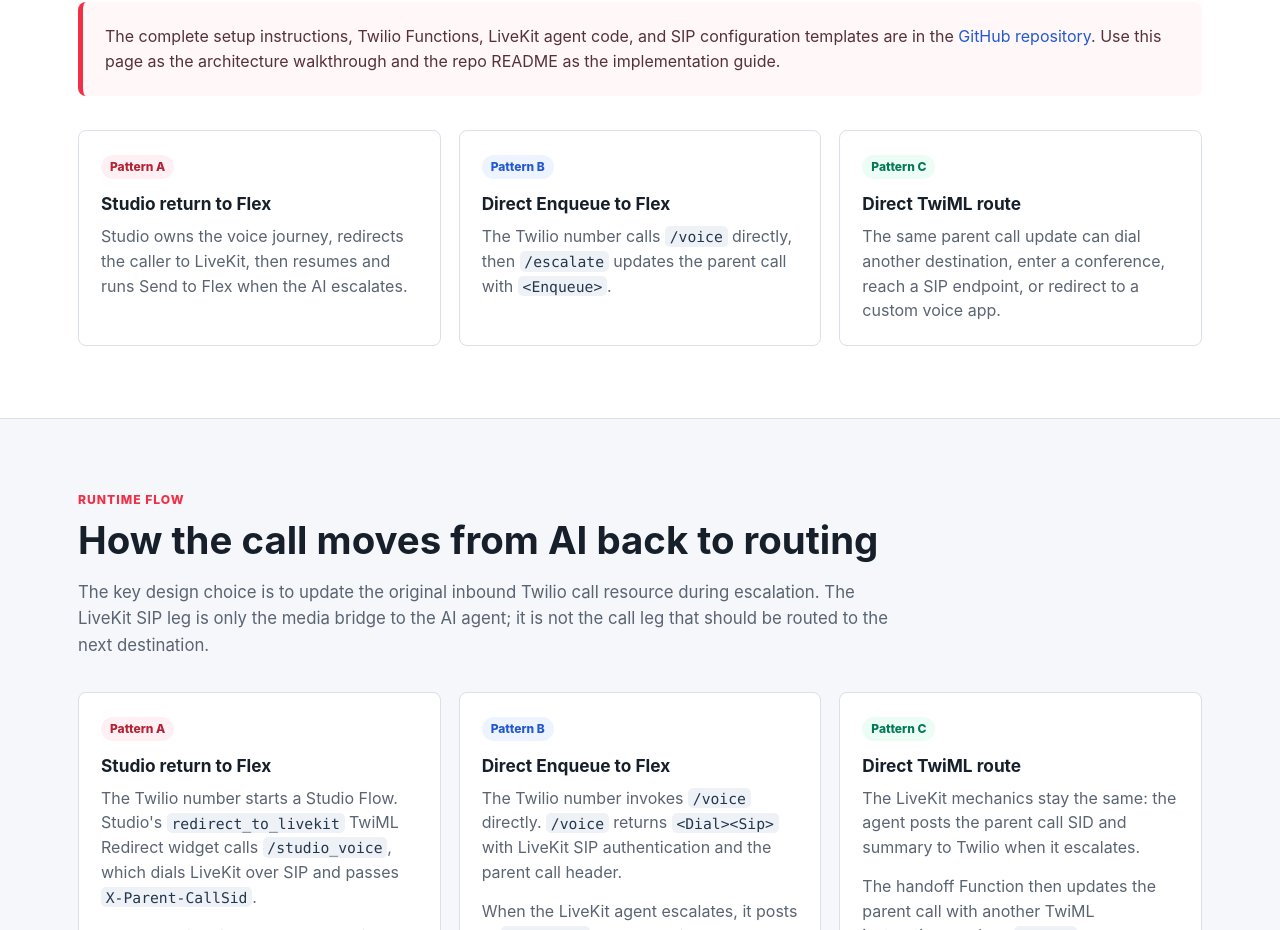
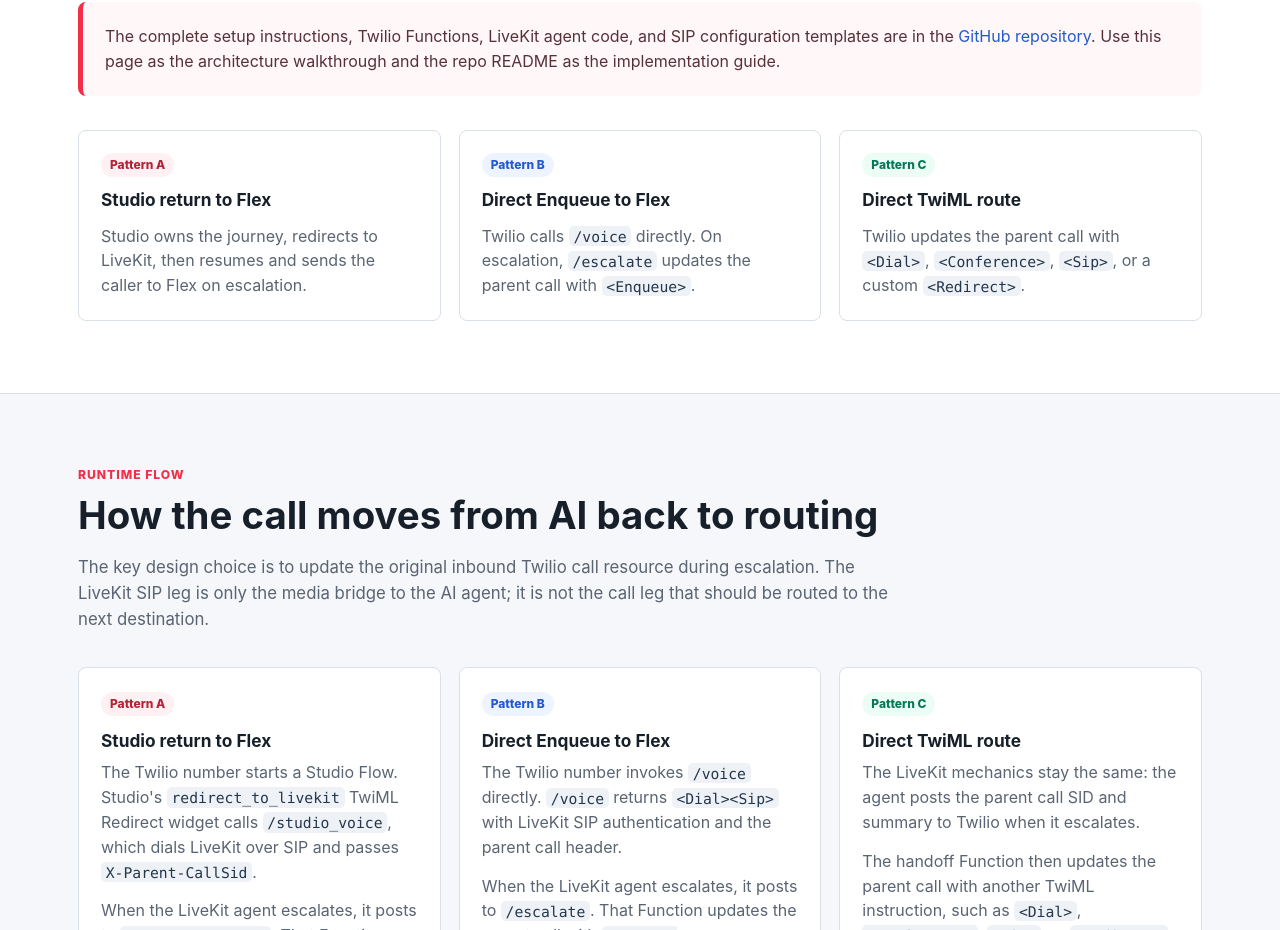
Before and after one commit to rbangueses/twilio-livekit-call-handoff-blueprint, a plain HTML site: page index.html in a window 1280 px wide. Shown: the part 1017-1947 px from the top of the page. Drawn offline with Linux system fonts and the light colour scheme.

Commit message:
Align overview pattern cards

```diff
--- a/index.html
+++ b/index.html
@@ -227,6 +227,27 @@
 
       .card p + p {
         margin-top: 14px;
+      }
+
+      .overview-patterns .card {
+        display: grid;
+        grid-template-rows: 24px auto 1fr;
+        align-content: start;
+        gap: 14px;
+      }
+
+      .overview-patterns .badge {
+        justify-self: start;
+        margin-bottom: 0;
+      }
+
+      .overview-patterns .card h3 {
+        margin: 0;
+      }
+
+      .overview-patterns .card p {
+        max-width: 31ch;
+        line-height: 1.55;
       }
 
       .badge {
@@ -525,20 +546,20 @@
             </p>
           </div>
 
-          <div class="grid three">
+          <div class="grid three overview-patterns">
             <div class="card">
               <span class="badge">Pattern A</span>
               <h3>Studio return to Flex</h3>
               <p>
-                Studio owns the voice journey, redirects the caller to LiveKit,
-                then resumes and runs Send to Flex when the AI escalates.
+                Studio owns the journey, redirects to LiveKit, then resumes and
+                sends the caller to Flex on escalation.
               </p>
             </div>
             <div class="card">
               <span class="badge blue">Pattern B</span>
               <h3>Direct Enqueue to Flex</h3>
               <p>
-                The Twilio number calls <code>/voice</code> directly, then
+                Twilio calls <code>/voice</code> directly. On escalation,
                 <code>/escalate</code> updates the parent call with
                 <code>&lt;Enqueue&gt;</code>.
               </p>
@@ -547,9 +568,9 @@
               <span class="badge teal">Pattern C</span>
               <h3>Direct TwiML route</h3>
               <p>
-                The same parent call update can dial another destination,
-                enter a conference, reach a SIP endpoint, or redirect to a
-                custom voice app.
+                Twilio updates the parent call with <code>&lt;Dial&gt;</code>,
+                <code>&lt;Conference&gt;</code>, <code>&lt;Sip&gt;</code>, or
+                a custom <code>&lt;Redirect&gt;</code>.
               </p>
             </div>
           </div>
```
Also changed, not shown: livekit-flex-handoff-reference-blueprint.html (+28 -7 lines).
